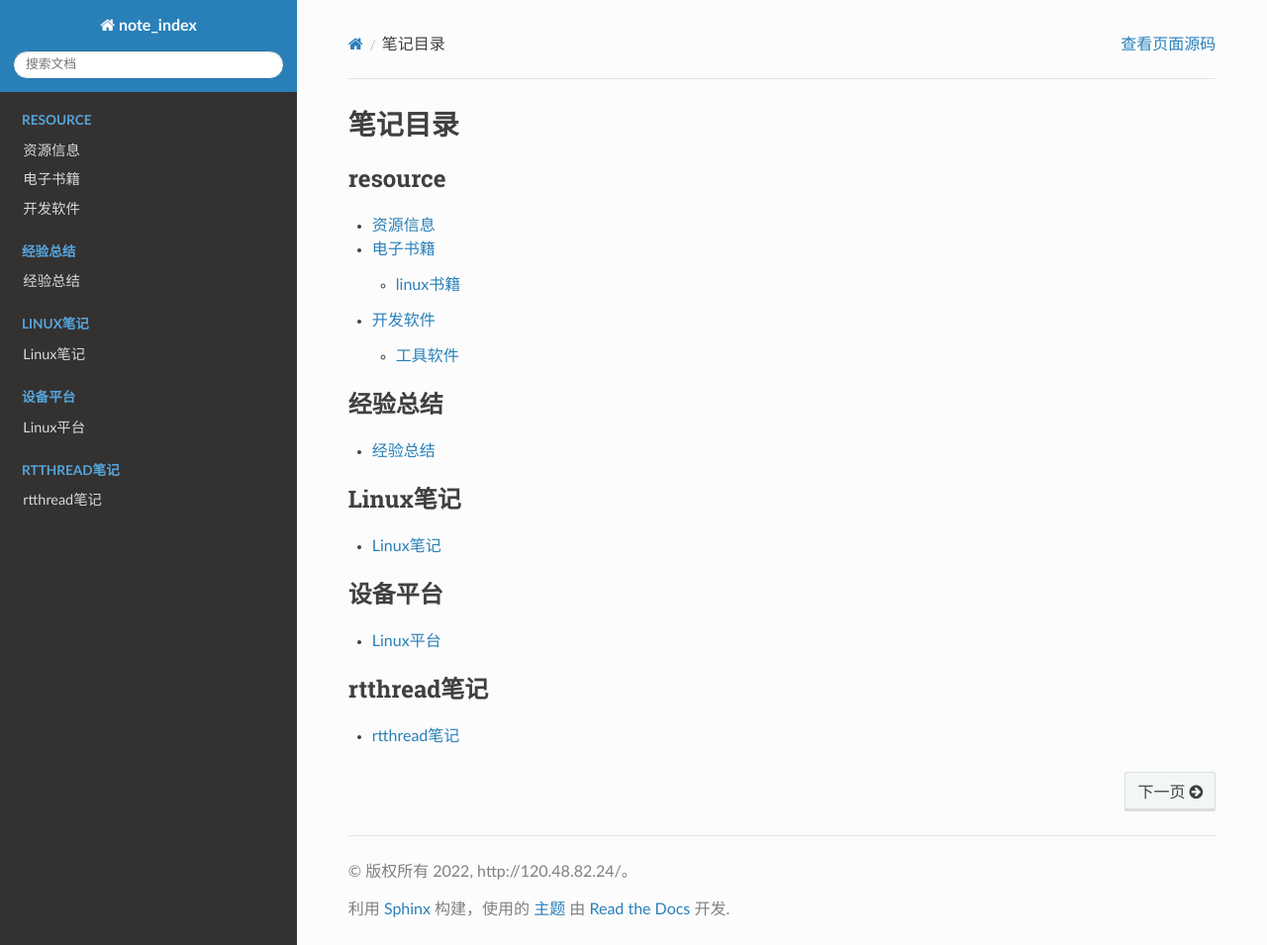
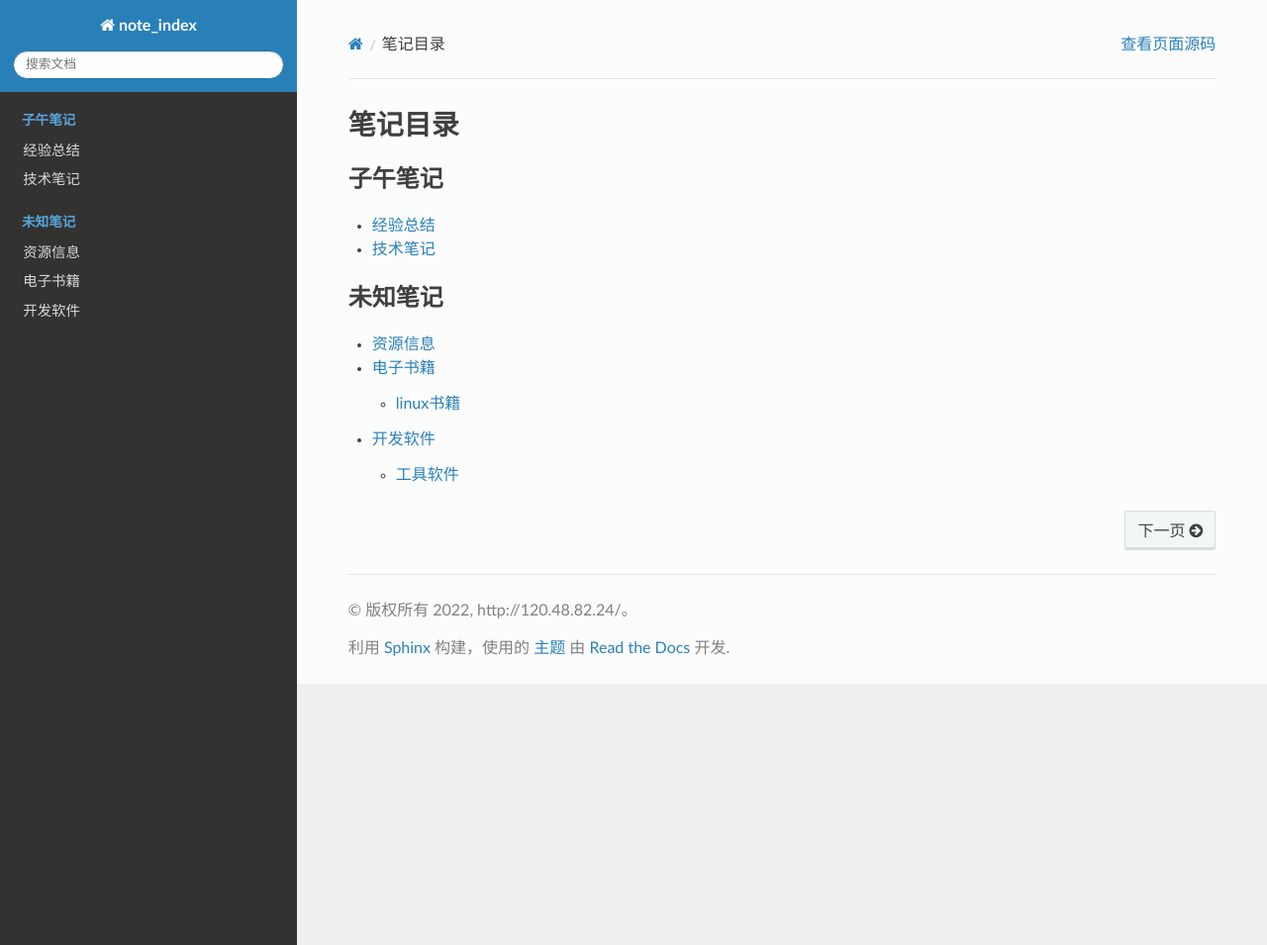
Before and after one commit to lzstudy/note_index, a Sphinx documentation site: the page built from source/index.rst, in a window 1280 px wide and 955 px high. Shown: the whole window at 99% size. Built offline with Sphinx 7.4.7 and the Read the Docs theme 2.0.0, drawn with Linux system fonts in a browser that asks for light colours.

Commit message:
feat |> 添加专业笔记

```diff
--- a/source/index.rst
+++ b/source/index.rst
@@ -6,39 +6,20 @@
 笔记目录
 ==========================================
 
+
 .. toctree::
    :maxdepth: 3
-   :caption: resource
+   :caption: 子午笔记
+   :titlesonly:
+
+   summary.md
+   tech.md
+
+.. toctree::
+   :maxdepth: 3
+   :caption: 未知笔记
    :titlesonly:
 
    res/index.md
    books/index
    software/index
-
-.. toctree::
-   :maxdepth: 3
-   :caption: 经验总结
-   :titlesonly:
-
-   summary/index.md
-
-.. toctree::
-   :maxdepth: 3
-   :caption: Linux笔记
-   :titlesonly:
-
-   linux/index.md
-
-.. toctree::
-   :maxdepth: 3
-   :caption: 设备平台
-   :titlesonly:
-
-   platform/index
-
-.. toctree::
-   :maxdepth: 3
-   :caption: rtthread笔记
-   :titlesonly:
-
-   rtthread/index
--- a/source/platform/index.md
+++ /dev/null
@@ -1,3 +0,0 @@
-## Linux平台
-
->> [Linux开发平台](http://120.48.82.24:9108) <br/>
--- a/source/rtthread/index.rst
+++ /dev/null
@@ -1,2 +0,0 @@
-rtthread笔记
-==========================
--- a/source/linux/index.md
+++ b/source/tech.md
@@ -1,4 +1,4 @@
-## Linux笔记
+## 技术笔记
 
 >> [笔记 - Linux环境](http://120.48.82.24:9101) <br/>
 >> [笔记 - LinuxBSP](http://120.48.82.24:9102) <br/>
@@ -6,3 +6,6 @@
 >> [笔记 - Linux驱动](http://120.48.82.24:9104) <br/>
 >> [笔记 - Linux内核](http://120.48.82.24:9105) <br/>
 >> [笔记 - Linux系统](http://120.48.82.24:9106) <br/>
+>> [笔记 - Linux平台](http://120.48.82.24:9108) <br/>
+>> [笔记 - 实时系统](http://120.48.82.24:9108) <br/>
+>> [笔记 - 专业技术](http://120.48.82.24:9108) <br/>
```
Also changed, not shown: source/summary.md (renamed from source/summary/index.md).
